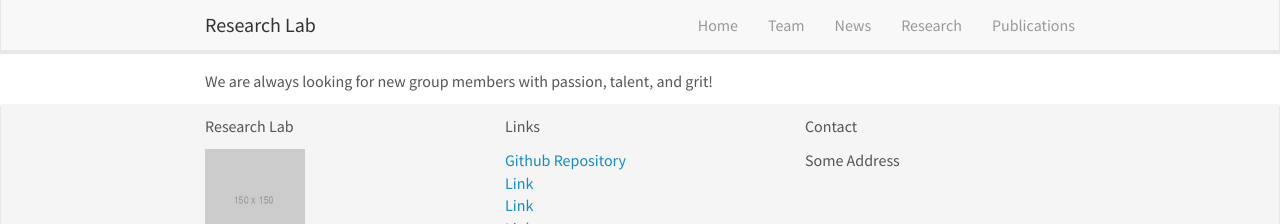
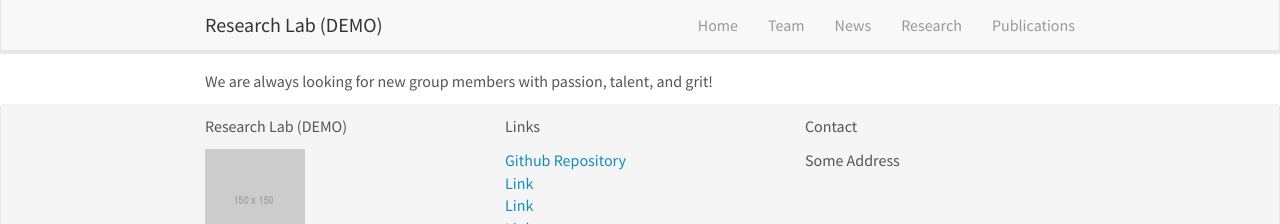
Before and after one commit to dr-andytseng/demolabwebsite, a Jekyll site: the page built from _pages/openings.md, in a window 1280 px wide. Shown: the top 224 px of the page. Built offline with Jekyll 4.4.1, drawn with Linux system fonts in a browser that asks for light colours; nearby versions of some CDN libraries.

Commit message:
Update _config.yml

```diff
--- a/_config.yml
+++ b/_config.yml
@@ -6,7 +6,7 @@
 # 'jekyll serve'. If you change this file, please restart the server process.
 
 # Site settings
-title: Research Lab
+title: Research Lab (DEMO)
 email: your-email@domain.com
 description: > # this means to ignore newlines until "baseurl:"
   Write an awesome description for your new site here. You can edit this
```
